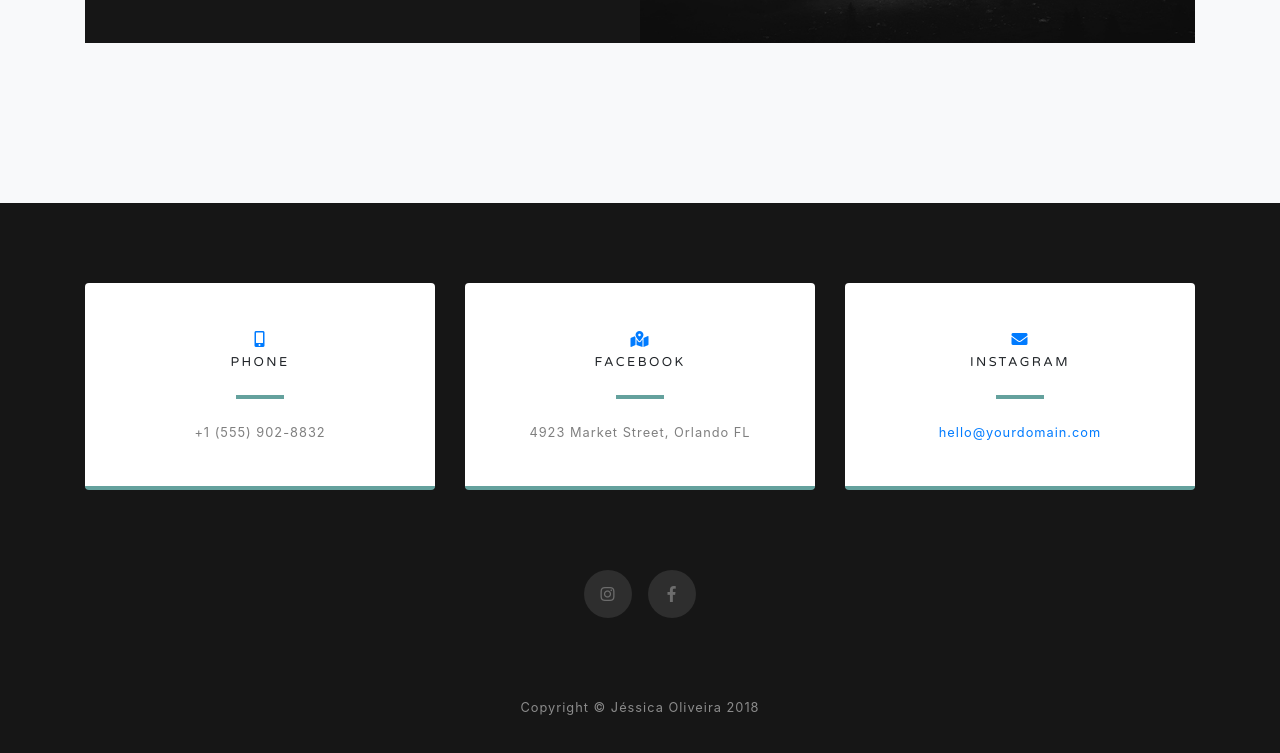
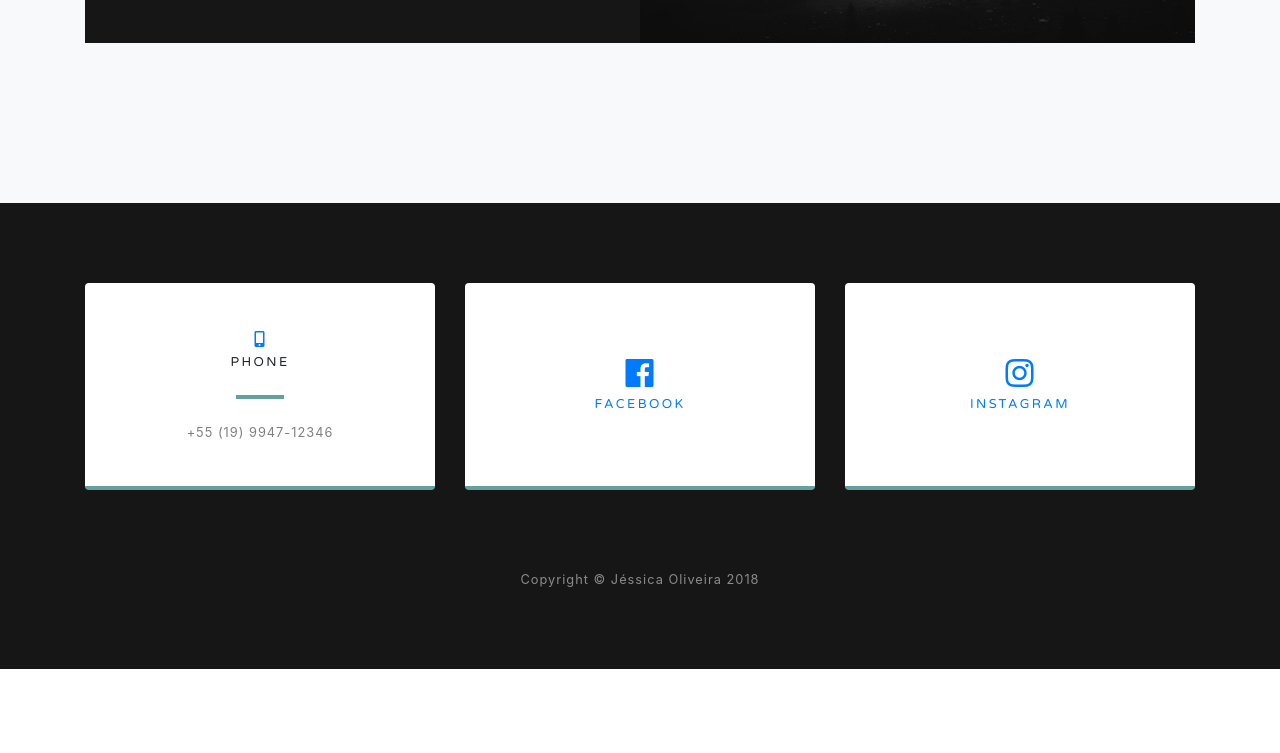
Before and after one commit to oliveiraJessica/phoenix_website, a website with bundled scripts: page index.html in a window 1280 px wide. Shown: the part 2809-3562 px from the top of the page. After the commit the page ends 3478 px from the top, so only its background shows below. Built offline with nearby package versions, Linux system fonts and the light colour scheme.

Commit message:
Orginizes contact section
Changing links and cards

```diff
--- /dev/null
+++ b/css/mystyle.css
@@ -0,0 +1,5 @@
+.horizontal-center {
+    position: relative;
+    top: 50%;
+    transform: perspective(1px) translateY(-50%);
+  }
--- a/index.html
+++ b/index.html
@@ -21,6 +21,7 @@
     <!-- Custom styles for this template -->
     <link href="css/grayscale.min.css" rel="stylesheet">
     <link href="css/modal.css" rel="stylesheet">
+    <link href="css/mystyle.css" rel="stylesheet">
 
   </head>
 
@@ -161,45 +162,43 @@
                 <i class="fas fa-mobile-alt text-primary mb-2"></i>
                 <h4 class="text-uppercase m-0">Phone</h4>
                 <hr class="my-4">
-                <div class="small text-black-50">+1 (555) 902-8832</div>
+                <div class="small text-black-50">+55 (19) 9947-12346</div>
               </div>
             </div>
           </div>
 
           <div class="col-md-4 mb-3 mb-md-0">
             <div class="card py-4 h-100">
-              <div class="card-body text-center">
-                <i class="fas fa-map-marked-alt text-primary mb-2"></i>
-                <h4 class="text-uppercase m-0">Facebook</h4>
-                <hr class="my-4">
-                <div class="small text-black-50">4923 Market Street, Orlando FL</div>
-              </div>
+              <a href="https://www.facebook.com/RN-Metal-Works-482443015266406/" class="mx-2 horizontal-center">
+                <div class="text-center">
+                  <i class="fab fa-facebook fa-2x text-primary mb-2"></i>
+                  <h4 class="text-uppercase m-0">Facebook</h4>
+                </div>
+              </a>
             </div>
           </div>
 
           <div class="col-md-4 mb-3 mb-md-0">
             <div class="card py-4 h-100">
-              <div class="card-body text-center">
-                <i class="fas fa-envelope text-primary mb-2"></i>
-                <h4 class="text-uppercase m-0">Instagram</h4>
-                <hr class="my-4">
-                <div class="small text-black-50">
-                  <a href="#">hello@yourdomain.com</a>
+              <a href="https://www.facebook.com/RN-Metal-Works-482443015266406/" class="mx-2 horizontal-center">
+                <div class="card-body text-center">
+                  <i class="fab fa-instagram fa-2x text-primary mb-2"></i>
+                  <h4 class="text-uppercase m-0">Instagram</h4>
                 </div>
-              </div>
+              </a>
             </div>
           </div>
         </div>
 
 
-        <div class="social d-flex justify-content-center">
+        <!--<div class="social d-flex justify-content-center">
           <a href="#" class="mx-2">
             <i class="fab fa-instagram"></i>
           </a>
-          <a href="#" class="mx-2">
+          <a href="https://www.facebook.com/RN-Metal-Works-482443015266406/" class="mx-2">
             <i class="fab fa-facebook-f"></i>
           </a>
-        </div>
+        </div>-->
 
       </div>
     </section>
```
